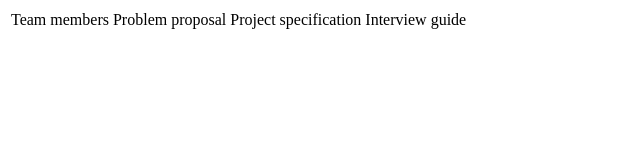
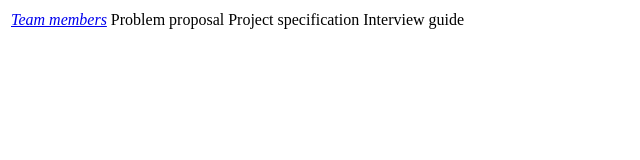
Before and after one commit to feliseci/web-tech, a plain HTML site: page index.html in a window 1280 px wide. Shown: the whole page, without its empty margins (0-640 px from the left). Drawn offline with Linux system fonts and the light colour scheme.

Commit message:
inclusion of the h ref for Team Members Page

```diff
--- a/index.html
+++ b/index.html
@@ -8,7 +8,7 @@
 <nav>
     <table>
         <tr>
-            <td>Team members</td>
+            <td> <a href = "teamMembers.html"><i>Team members</i></a></td>
             <td>Problem proposal</td>
             <td>Project specification</td>
             <td>Interview guide</td>
```
